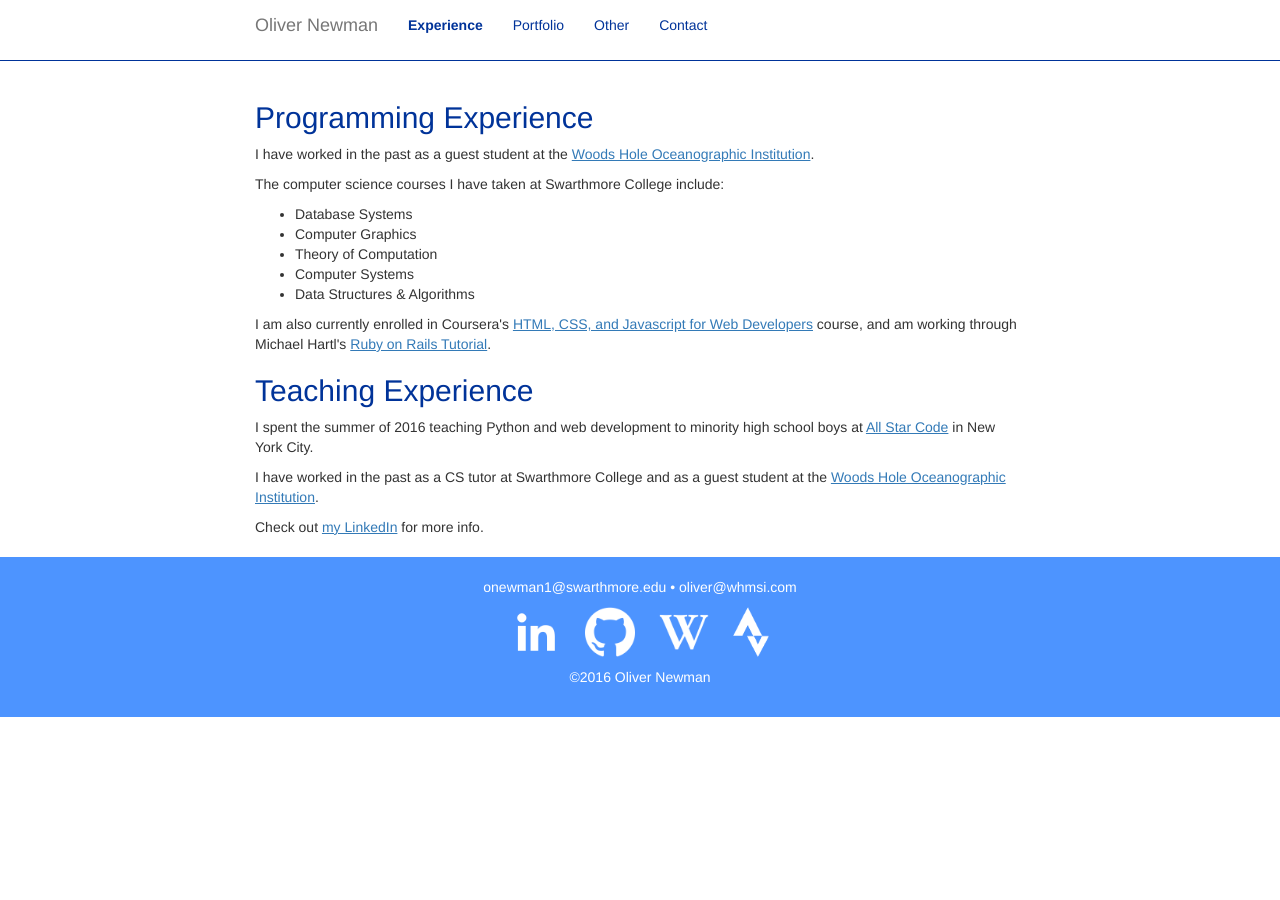
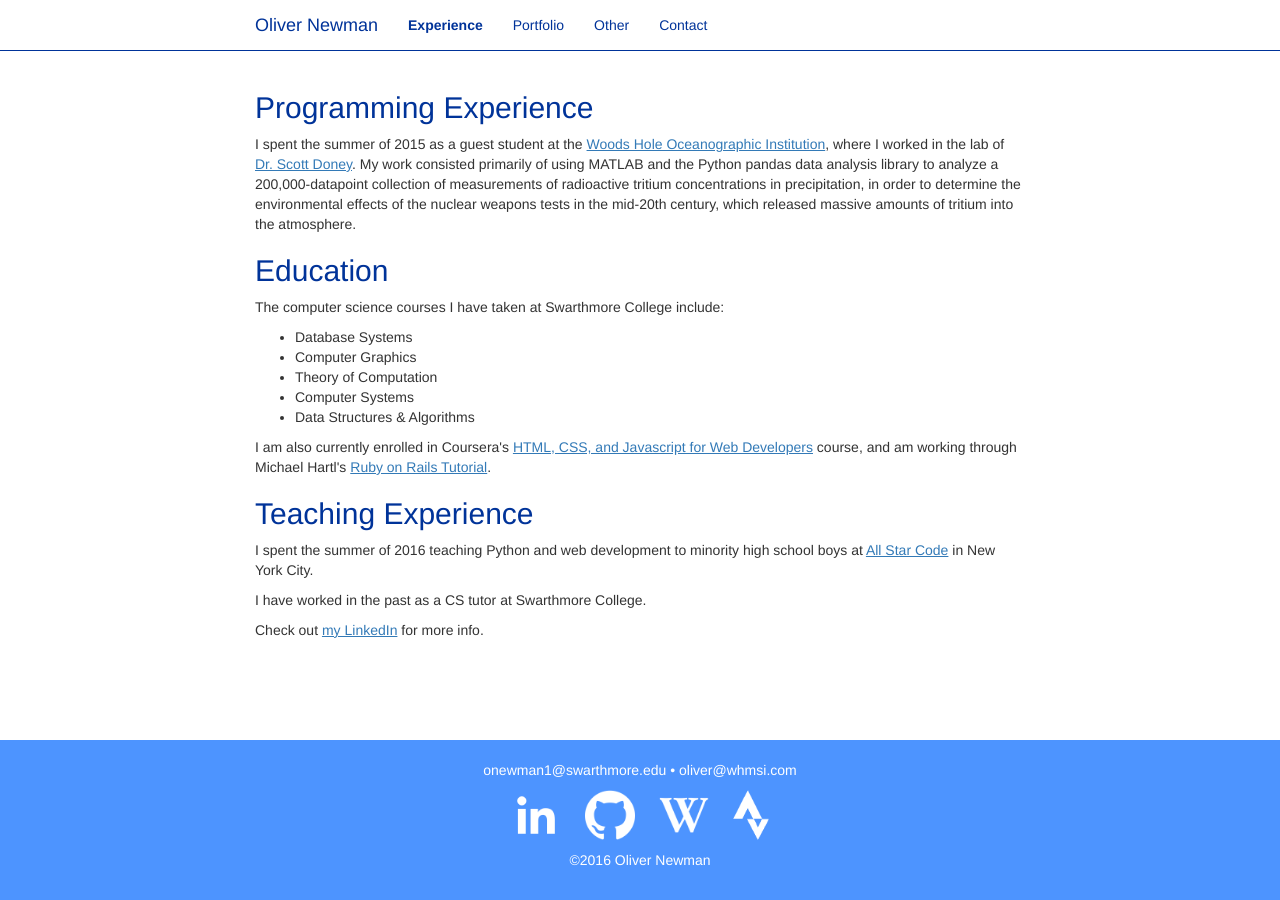
Before and after one commit to oliver-newman/personal_website, a Jekyll site: the page built from experience/index.html, in a window 1280 px wide. Built offline with Jekyll 4.4.1, drawn with Linux system fonts in a browser that asks for light colours.

Commit message:
Added more material in several sections

```diff
--- a/_includes/footer.html
+++ b/_includes/footer.html
@@ -5,16 +5,16 @@
     <p>onewman1@swarthmore.edu • oliver@whmsi.com</p>
     <div id="logobar">
       <p>
-        <a href="https://www.linkedin.com/in/oliver-newman-a74a02ba">
+        <a target="_blank" href="https://www.linkedin.com/in/oliver-newman-a74a02ba">
           <img class="logo" src="{{ base }}/images/linkedin.png" alt="LinkedIn">
         </a>
-        <a href="https://github.com/oliver-newman">
+        <a target="_blank" href="https://github.com/oliver-newman">
           <img class="logo" src="{{ base }}/images/github.png" alt="GitHub">
         </a>
-        <a href="https://en.wikipedia.org/wiki/User:Orn688">
+        <a target="_blank" href="https://en.wikipedia.org/wiki/User:Orn688">
           <img class="logo" src="{{ base }}/images/wikipedia.png" alt="Wikipedia">
         </a>
-        <a href="https://www.strava.com/athletes/5882007">
+        <a target="_blank" href="https://www.strava.com/athletes/5882007">
           <img class="logo" src="{{ base }}/images/strava.png" alt="Strava">
         </a>
       </p>
--- a/_scss/base.scss
+++ b/_scss/base.scss
@@ -1,17 +1,17 @@
 $dark-blue: #003399;
 $light-blue: #4d94ff;
 $navbar-color: white;
-$navbar-text-color: $dark-blue;
 $blue-contrast-color: white;
+$navbar-min-width: 768px;
 
-* {
-  box-sizing: border-box;
+html {
+  height: 100%;
 }
 
 body {
   position: relative;
   min-height: 100%;
-  padding-bottom: 15rem;
+  padding-bottom: 16rem;
 }
 
 .container {
@@ -24,13 +24,12 @@ body {
   border: none;
   border-bottom: solid 1px $dark-blue;
   background-color: $navbar-color;
-  #navbar-header {
-    a#brand {
-      color: $navbar-text-color;
+  #brand {
+    color: $dark-blue;
   }
   button.navbar-toggle {
+    border: none;
     background-color: inherit;
-      border: none;
     &:hover {
       background-color: $light-blue;
     }
@@ -38,12 +37,23 @@ body {
       background-color: $dark-blue;
     }
   }
-  }
   #nav-links {
     a {
-      color: $navbar-text-color;
-      &:hover {
+      color: $dark-blue;
+    }
+    li:hover a:not(.active) {
       color: $light-blue;
+    }
+    .hoverbar {
+      position: absolute;
+      bottom: 0;
+      left: 0;
+      right: 0;
+      height: 5px;
+    }
+    @media (min-width: $navbar-min-width) {
+      li:hover a:not(.active) + .hoverbar {
+        background-color: $light-blue;
       }
     }
   }
--- a/experience/index.html
+++ b/experience/index.html
@@ -7,9 +7,19 @@ permalink: /experience/
   <div class="container section-container">
     <section>
       <h2>Programming Experience</h2>
-      <p>I have worked in the past as a guest student at the
-      <a href="http://www.whoi.edu/">Woods Hole Oceanographic Institution</a>.
+      <p>I spent the summer of 2015 as a guest student at the
+      <a target="_blank" href="http://www.whoi.edu/">Woods Hole Oceanographic Institution</a>,
+      where I worked in the lab of
+      <a href="http://www.whoi.edu/website/computational-biogeochemistry-group/cbgc-home">Dr. Scott Doney</a>. My work consisted primarily of using MATLAB and the Python pandas data
+      analysis library to analyze a 200,000-datapoint collection of measurements
+      of radioactive tritium concentrations in precipitation, in order to
+      determine the environmental effects of the nuclear weapons tests in the
+      mid-20th century, which released massive amounts of tritium into the
+      atmosphere.
       </p>
+    </section>
+    <section>
+      <h2>Education</h2>
       <p>The computer science courses I have taken at Swarthmore College include:
         <ul>
           <li>Database Systems</li>
@@ -20,7 +30,7 @@ permalink: /experience/
         </ul>
       </p>
       <p>I am also currently enrolled in Coursera's
-      <a href="https://www.coursera.org/learn/html-css-javascript-for-web-developers/">HTML, CSS, and Javascript for Web Developers</a>
+      <a target="_blank" href="https://www.coursera.org/learn/html-css-javascript-for-web-developers/">HTML, CSS, and Javascript for Web Developers</a>
       course, and am working through Michael Hartl's
       <a href="https://railstutorial.org/">Ruby on Rails Tutorial</a>.
       </p>
@@ -29,15 +39,13 @@ permalink: /experience/
       <h2>Teaching Experience</h2>
       <p>I spent the summer of 2016 teaching Python and web development to
       minority high school boys at
-      <a href="http://www.allstarcode.org/">All Star Code</a>
+      <a target="_blank" href="http://www.allstarcode.org/">All Star Code</a>
       in New York City.
       </p>
-      <p>I have worked in the past as a CS tutor at Swarthmore College
-      and as a guest student at the
-      <a href="http://www.whoi.edu/">Woods Hole Oceanographic Institution</a>.
+      <p>I have worked in the past as a CS tutor at Swarthmore College.
       </p>
       <p>Check out
-      <a href="https://www.linkedin.com/in/oliver-newman-a74a02ba">my LinkedIn</a>
+      <a target="_blank" href="https://www.linkedin.com/in/oliver-newman-a74a02ba">my LinkedIn</a>
       for more info.
       </p>
     </section>
```
Also changed, not shown: contact/index.html (+9 -3 lines), other/index.html (+12 -18 lines), portfolio/index.html (+22 -8 lines). Lines whose indentation alone changed are shown as unchanged.
